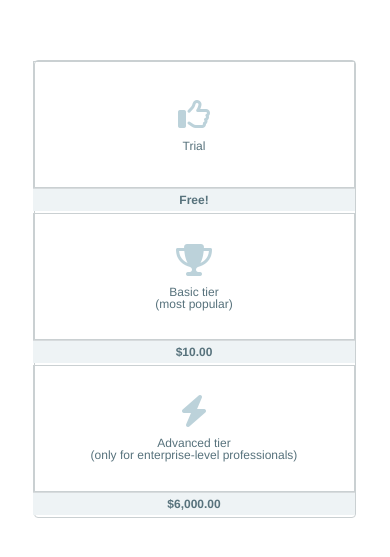
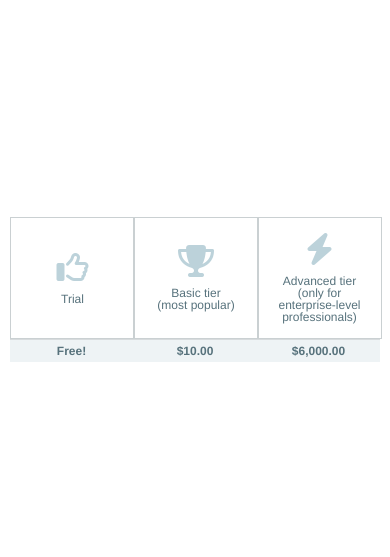
Before and after one commit to Kenzie-Academy-Brasil-Developers/cartas-flexbox-sprint-2-MykeMacedo, a plain HTML site: page index.html in a window 390 px wide. Shown: the part 133-690 px from the top of the page. Drawn offline with Linux system fonts and the light colour scheme.

Commit message:
Erro de posição mobile

```diff
--- a/src/cards.css
+++ b/src/cards.css
@@ -1,4 +1,4 @@
- @media (max-width:1024px) {
+ @media (max-width:848px) {
   html {
     font-family: "Raleway", "Helvetica", sans-serif;
     font-weight: 400;
@@ -18,6 +18,7 @@
 }
 
 .card {
+    width:100%;
     border-radius: 4px;
     margin:0 0 0 0;
 }
@@ -27,8 +28,8 @@
   flex-direction: column;
   justify-content: center;
   align-items: center;
-    width:320px;
-    height:125px;
+  width:100%;
+  height:120px;
   border: 1px solid #CAD0D2;
 }
 
@@ -56,12 +57,11 @@
 
 .cardGroup {
     display: flex;
-      flex-direction: column;
-      border: 1px solid #CAD0D2;
+    flex-direction: row;
     border-radius: 4px;
-      width:320px;
-      height: 54%;
-      align-items: flex-end;
+    width:95%;
+    height:15%;
+    align-items: center;
   }
 
     .cardGroup__card {
@@ -75,9 +75,8 @@
 
     .cardGroup__cardDescription {
     }
-
 }
-@media (min-width:1025px) {
+@media (min-width:849px) {
 html {
     font-family: "Raleway", "Helvetica", sans-serif;
     font-weight: 400;
```
Lines whose indentation alone changed are shown as unchanged.
